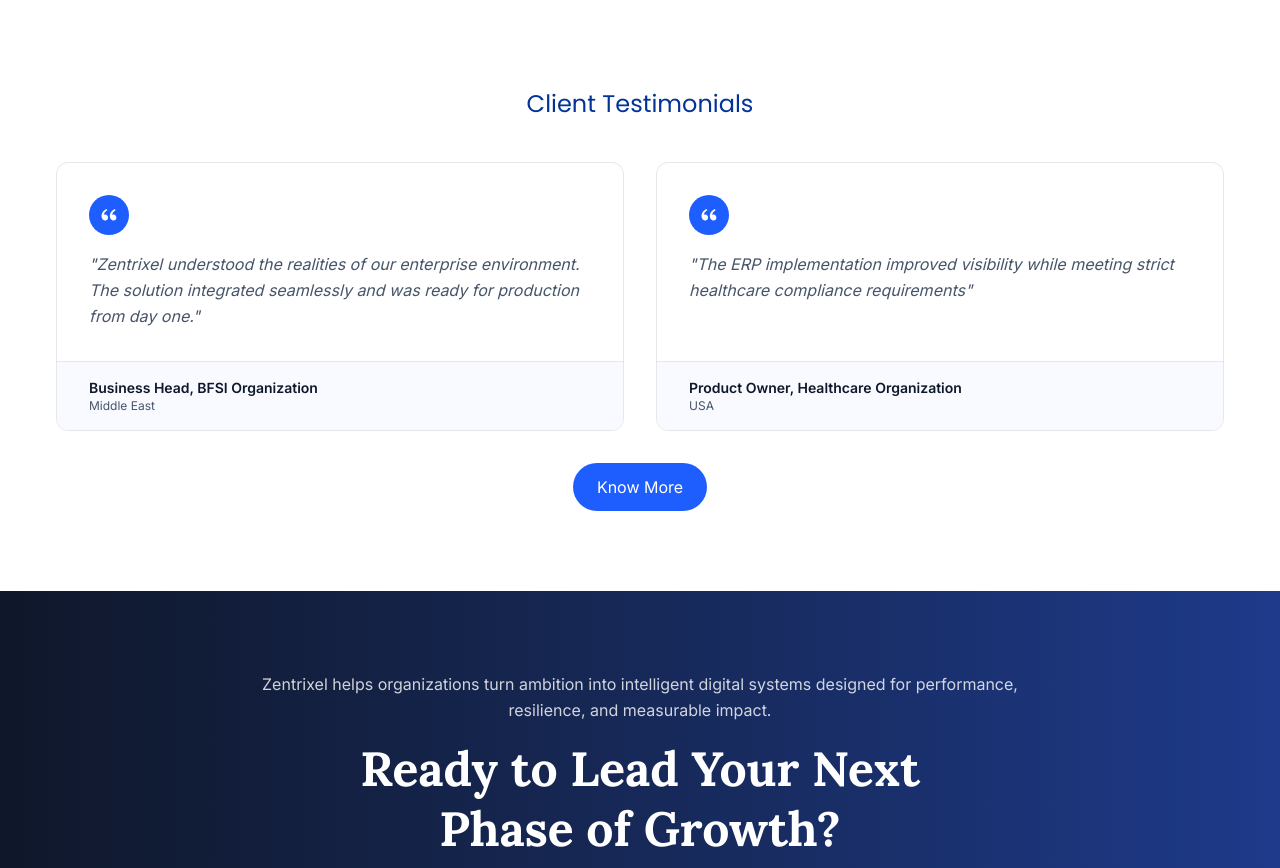
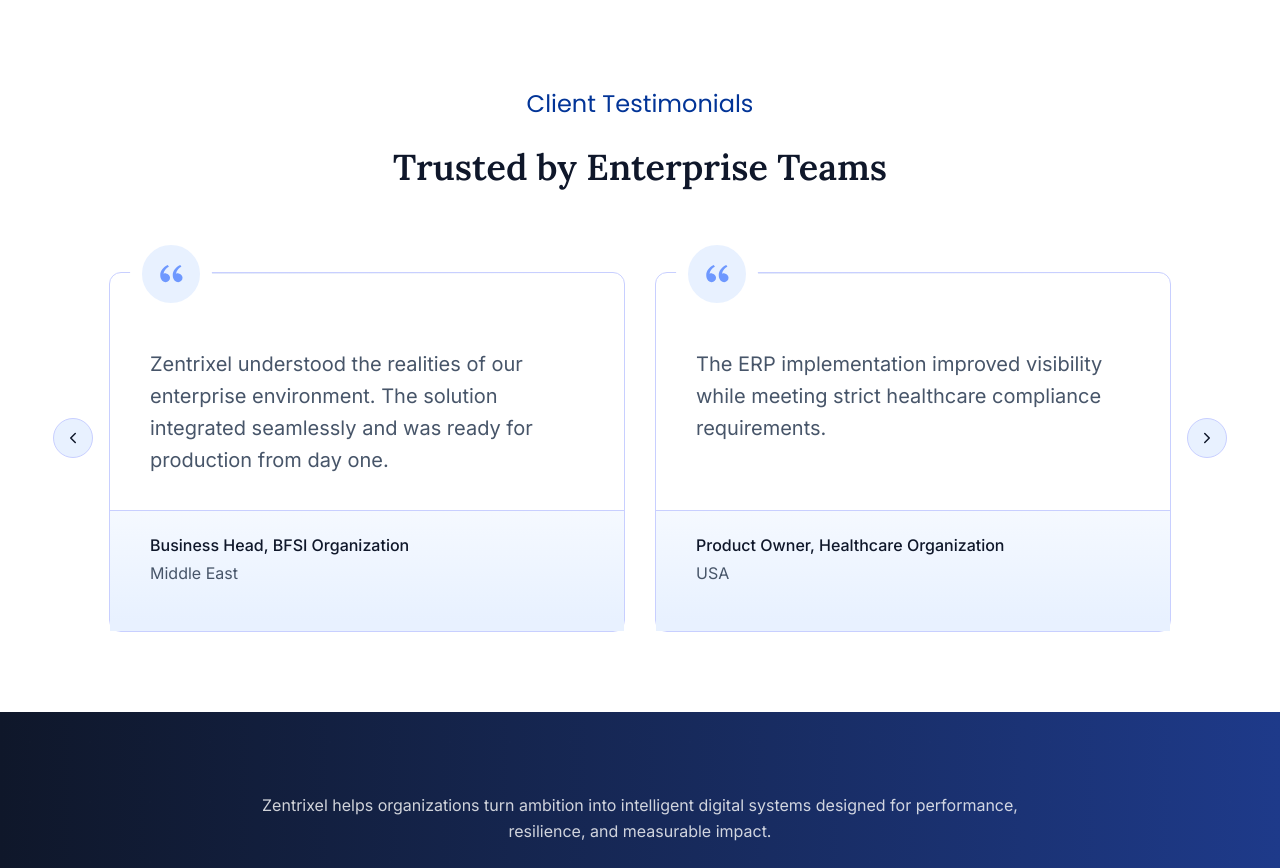
Before and after one commit to ankurmungekar/zentrixel, a React (Vite) app: page / in a window 1280 px wide. Shown: the part 4020-4888 px from the top of the page. Built offline with nearby package versions, Linux system fonts and the light colour scheme.

Commit message:
added testimonials section

```diff
--- a/package.json
+++ b/package.json
@@ -13,7 +13,8 @@
     "react": "^19.2.0",
     "react-dom": "^19.2.0",
     "react-helmet-async": "^2.0.5",
-    "react-router-dom": "^7.13.1"
+    "react-router-dom": "^7.13.1",
+    "swiper": "^12.1.2"
   },
   "devDependencies": {
     "@eslint/js": "^9.39.1",
--- a/src/components/sections/Testimonials.tsx
+++ b/src/components/sections/Testimonials.tsx
@@ -1,3 +1,9 @@
+import { useRef } from 'react'
+import { Swiper, SwiperSlide } from 'swiper/react'
+import { Navigation } from 'swiper/modules'
+import type { Swiper as SwiperType } from 'swiper'
+import 'swiper/swiper.css'
+
 const TESTIMONIALS = [
   {
     quote:
@@ -7,55 +13,104 @@
   },
   {
     quote:
-      'The ERP implementation improved visibility while meeting strict healthcare compliance requirements',
+      'The ERP implementation improved visibility while meeting strict healthcare compliance requirements.',
     role: 'Product Owner, Healthcare Organization',
     location: 'USA',
+  },
+  {
+    quote:
+      'Their AI automation reduced our manual processing time by 60% while maintaining full regulatory compliance.',
+    role: 'CTO, Insurance Company',
+    location: 'UAE',
+  },
+  {
+    quote:
+      'The facility management platform transformed how we operate across 50+ properties with real-time insights.',
+    role: 'Operations Director, Real Estate Firm',
+    location: 'India',
   },
 ]
 
 export default function Testimonials() {
+  const swiperRef = useRef<SwiperType | null>(null)
+
   return (
     <section className="bg-white py-20" id="testimonials">
       <div className="mx-auto max-w-[1440px] px-14">
-        <div className="mb-10 flex justify-center">
-          <span className="font-sub-heading text-2xl leading-[1.5em] text-[#023497]">
+        <p className="mx-auto mb-4 w-fit font-sub-heading text-2xl leading-[1.5em] text-[#023497]">
           Client Testimonials
-          </span>
-        </div>
+        </p>
+        <h2 className="text-center font-heading text-4xl font-semibold leading-[1.611em] text-navy">
+          Trusted by Enterprise Teams
+        </h2>
 
-        <div className="grid grid-cols-1 gap-8 lg:grid-cols-2">
+        <div className="relative mx-auto mt-12 max-w-[1062px]">
+          {/* Prev arrow */}
+          <button
+            type="button"
+            aria-label="Previous testimonial"
+            onClick={() => swiperRef.current?.slidePrev()}
+            className="absolute -left-14 top-1/2 z-10 hidden h-10 w-10 -translate-y-1/2 cursor-pointer items-center justify-center rounded-full border border-[#C8CFFF] bg-[#E8F1FF] transition-colors hover:bg-[#DEE8FF] lg:flex"
+          >
+            <svg width="18" height="18" viewBox="0 0 24 24" fill="none">
+              <path d="M15 18l-6-6 6-6" stroke="#0F172A" strokeWidth="2" strokeLinecap="round" strokeLinejoin="round" />
+            </svg>
+          </button>
+
+          {/* Next arrow */}
+          <button
+            type="button"
+            aria-label="Next testimonial"
+            onClick={() => swiperRef.current?.slideNext()}
+            className="absolute -right-14 top-1/2 z-10 hidden h-10 w-10 -translate-y-1/2 cursor-pointer items-center justify-center rounded-full border border-[#C8CFFF] bg-[#E8F1FF] transition-colors hover:bg-[#DEE8FF] lg:flex"
+          >
+            <svg width="18" height="18" viewBox="0 0 24 24" fill="none">
+              <path d="M9 18l6-6-6-6" stroke="#0F172A" strokeWidth="2" strokeLinecap="round" strokeLinejoin="round" />
+            </svg>
+          </button>
+
+          <Swiper
+            modules={[Navigation]}
+            onSwiper={(swiper) => { swiperRef.current = swiper }}
+            slidesPerView={1}
+            spaceBetween={30}
+            loop
+            breakpoints={{
+              1024: { slidesPerView: 2 },
+            }}
+          >
             {TESTIMONIALS.map((t, idx) => (
-            <div
-              key={idx}
-              className="flex flex-col overflow-hidden rounded-xl border border-gray-200"
-            >
-              <div className="flex flex-1 flex-col p-8">
-                <div className="mb-4 flex h-10 w-10 items-center justify-center rounded-full bg-primary">
-                  <svg width="20" height="20" viewBox="0 0 24 24" fill="white">
+              <SwiperSlide key={idx} className="pt-[28px]">
+                <article className="relative h-[360px] overflow-visible rounded-xl border border-[#C8CFFF] bg-white">
+                  {/* Quote badge + top line */}
+                  <div className="absolute left-[30px] right-[30px] top-0 h-px bg-gradient-to-r from-[#DCE4F8] to-transparent" />
+                  <span className="absolute left-[20px] top-[-40px] z-10 flex h-[82px] w-[82px] items-center justify-center rounded-full border-[12px] border-white bg-[#E8F1FF]">
+                    <svg width="37px" height="30px" viewBox="0 0 24 24" fill="#1E5EFF" className="opacity-60">
                         <path d="M4.583 17.321C3.553 16.227 3 15 3 13.011c0-3.5 2.457-6.637 6.03-8.188l.893 1.378c-3.335 1.804-3.987 4.145-4.247 5.621.537-.278 1.24-.375 1.929-.311 1.804.167 3.226 1.648 3.226 3.489a3.5 3.5 0 01-3.5 3.5 3.871 3.871 0 01-2.748-1.179zm10 0C13.553 16.227 13 15 13 13.011c0-3.5 2.457-6.637 6.03-8.188l.893 1.378c-3.335 1.804-3.987 4.145-4.247 5.621.537-.278 1.24-.375 1.929-.311 1.804.167 3.226 1.648 3.226 3.489a3.5 3.5 0 01-3.5 3.5 3.871 3.871 0 01-2.748-1.179z" />
                     </svg>
-                </div>
-                <blockquote className="flex-1 font-body text-base italic leading-relaxed text-muted">
-                  "{t.quote}"
+                  </span>
+
+                  {/* Quote text */}
+                  <blockquote className="px-10 pt-[75px] text-[20px] leading-[1.6em] text-muted">
+                    {t.quote}
                   </blockquote>
-              </div>
-              <div className="border-t border-gray-200 bg-[#F8FAFF] px-8 py-4">
-                <p className="font-body text-sm font-semibold text-navy">
+
+                  {/* Footer */}
+                  <div
+                    className="absolute bottom-0 left-0 right-0 h-[121px] border-t border-[#C8CFFF] px-10 pt-6"
+                    style={{ background: 'linear-gradient(180deg, rgba(245,249,255,1) 0%, rgba(232,241,255,1) 91%)' }}
+                  >
+                    <p className="font-body text-base font-medium leading-[1.25em] text-navy">
                       {t.role}
                     </p>
-                <p className="font-body text-xs text-muted">{t.location}</p>
+                    <p className="mt-2 font-body text-base leading-[1.25em] text-muted">
+                      {t.location}
+                    </p>
                   </div>
-            </div>
+                </article>
+              </SwiperSlide>
             ))}
-        </div>
-
-        <div className="mt-8 flex justify-center">
-          <a
-            href="/testimonials"
-            className="inline-flex items-center justify-center rounded-[30px] bg-primary px-6 py-3 font-body text-base text-white transition-colors hover:bg-primary/90"
-          >
-            Know More
-          </a>
+          </Swiper>
         </div>
       </div>
     </section>
```
Also changed, not shown: 1 other file (tests, documents, lock files or other folders). Lines whose indentation alone changed are shown as unchanged.
